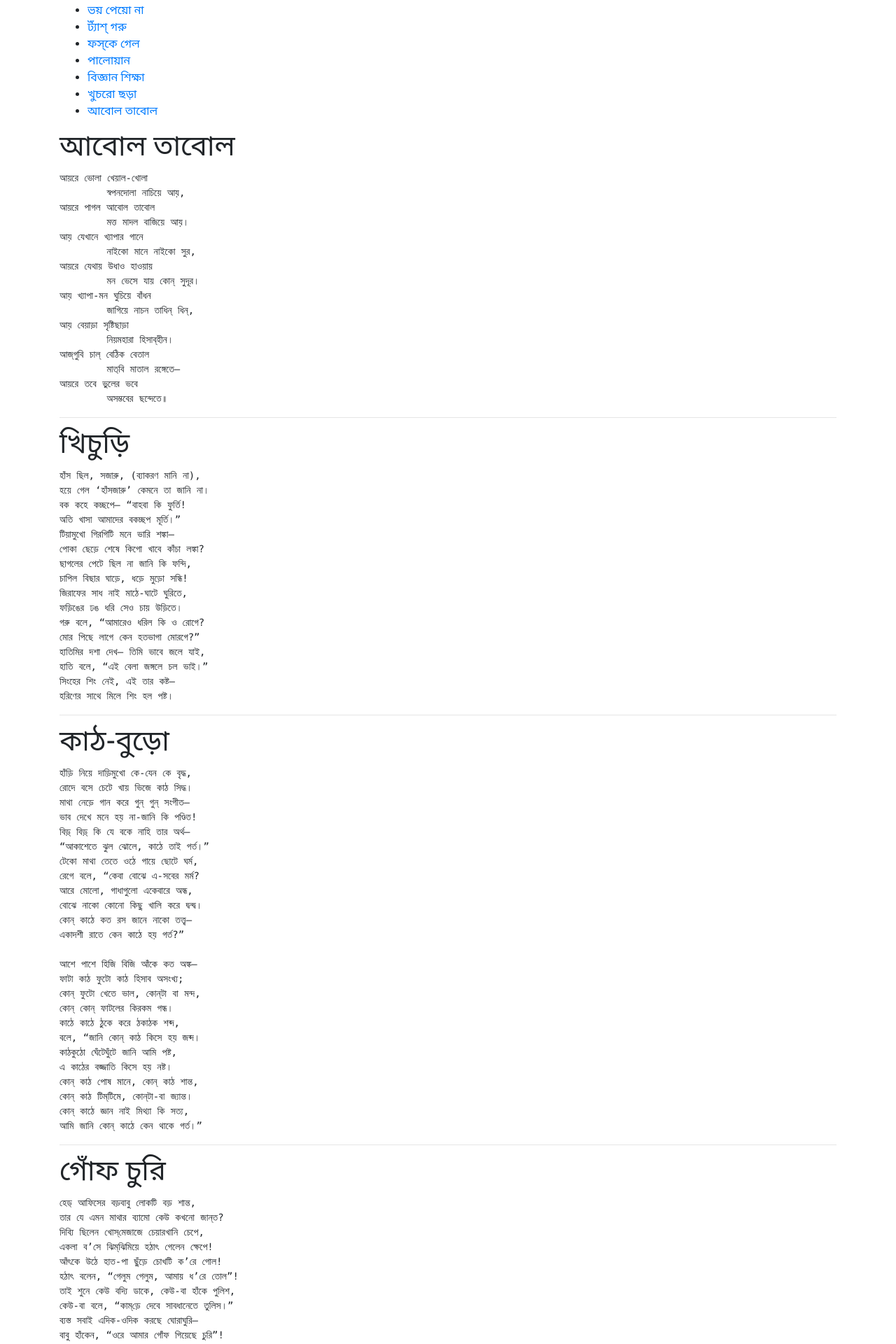
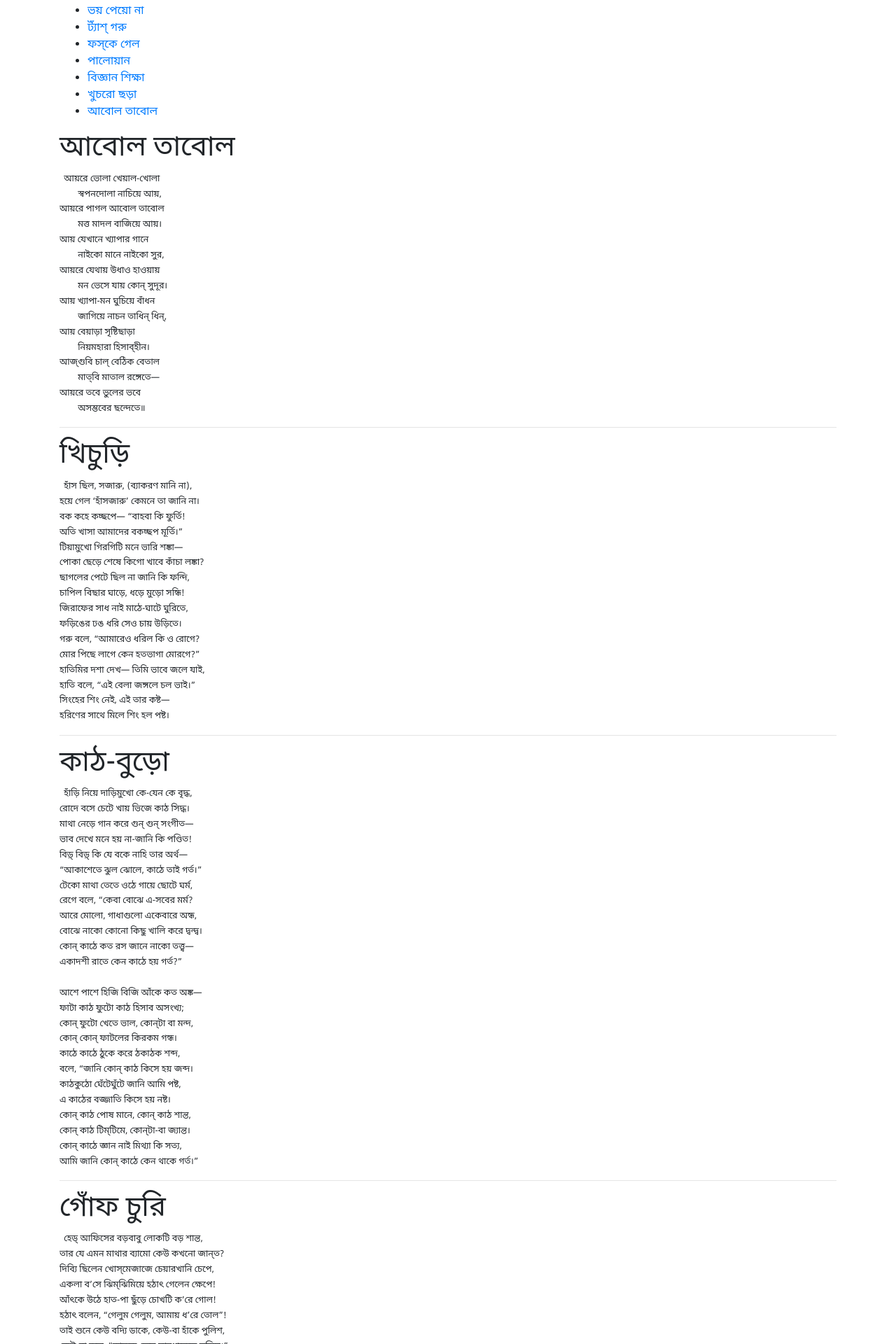
Before and after one commit to majantali/majantali.github.io, a Jekyll site: the page built from bnarchive/SukumarRay_Poetry_AbolTabol.md, in a window 1280 px wide. Shown: the part 1126-3046 px from the top of the page at 70% size. Built offline with Jekyll 4.4.1, drawn with Linux system fonts in a browser that asks for light colours; some web fonts are replaced; our own code applies the rules of GitHub Pages for plain Markdown files.

Commit message:
still trying to get correct font in pre

```diff
--- a/assets/styles/custom.css
+++ b/assets/styles/custom.css
@@ -23,7 +23,7 @@ img
     width: 100%;
 }
 
-pre.code
+pre code
 {
     font-family: 'Noto Sans Bengali', 'Noto Serif';
     padding: 0.5em;
```
